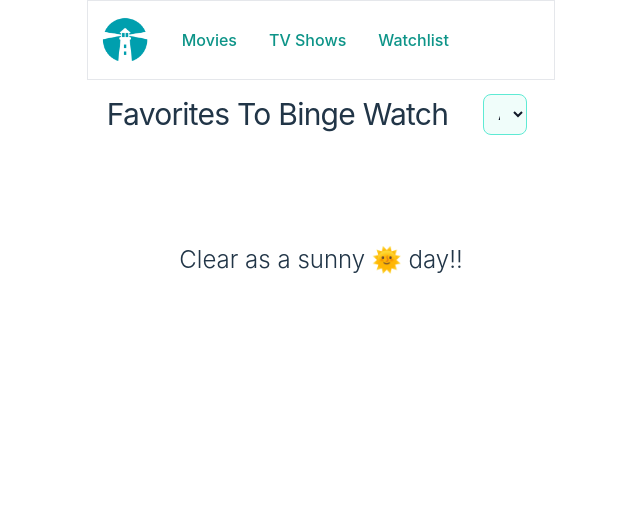
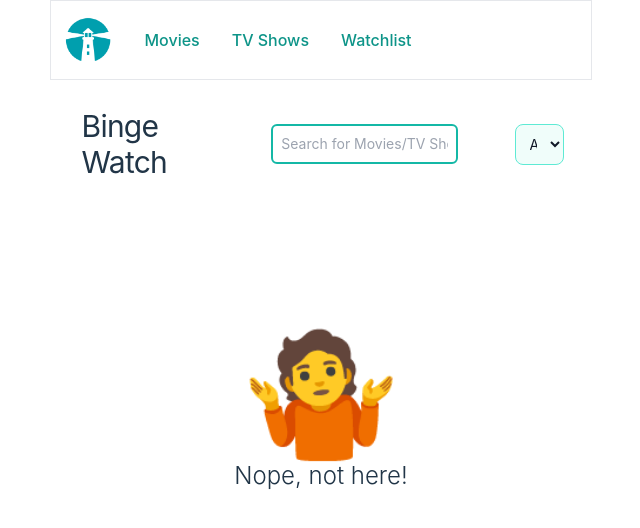
Before and after one commit to varbees/watch-tower, a React (Vite) app: page /watchlist in a window 1280 px wide. Shown: the top 528 px of the page, without its empty margins (319-959 px from the left). Built offline with nearby package versions, Linux system fonts and the light colour scheme.

Commit message:
Custom Hook for watchlist state management, ,Fixed Card images and lazy loading,

```diff
--- a/src/pages/Movies.jsx
+++ b/src/pages/Movies.jsx
@@ -9,7 +9,6 @@ const Movies = () => {
   const [movies, page, watchlist, loading, toggleWatchlistItem] =
     useShowState('movie');
   const watchlistIds = watchlist.value.map(movie => movie.id);
-
   return (
     <div>
       <div className='flex items-center justify-between my-2'>
@@ -25,15 +24,17 @@ const Movies = () => {
                   <CardContainer>
                     <Link
                       to=''
-                      className='max-w-[250px] md:max-w-[250px] lg:max-w-[200px] h-[30vh]'
+                      className='aspect-[9/12] block relative max-w-[250px] md:max-w-[250px] lg:max-w-[220px]'
                     >
                       <img
+                        loading='lazy'
                         src={`https://image.tmdb.org/t/p/original/t/p/w500/${movie.poster_path}`}
                         alt={movie.title}
-                        className='object-cover rounded-t-lg'
+                        className={`object-cover rounded-t-lg`}
                       />
                     </Link>
-                    <div className='absolute top-1 right-1 text-3xl cursor-pointer  opacity-0 transition-opacity group-hover:opacity-100'>
+
+                    <div className='absolute top-1 right-1 text-3xl cursor-pointer opacity-0 transition-opacity group-hover:opacity-100'>
                       {watchlistIds.includes(movie.id) ? (
                         <MdBookmark
                           className='text-red-400'
@@ -48,6 +49,7 @@ const Movies = () => {
                         />
                       )}
                     </div>
+
                     <div className='p-2'>
                       <h4 className='mb-1 tracking-tighter text-sm md:text-md'>
                         <Link to=''>
--- a/src/pages/TvShows.jsx
+++ b/src/pages/TvShows.jsx
@@ -24,9 +24,10 @@ const TvShows = () => {
                   <CardContainer>
                     <Link
                       to=''
-                      className='max-w-[250px] md:max-w-[250px] lg:max-w-[200px] h-[30vh]'
+                      className='aspect-[9/12] block relative max-w-[250px] md:max-w-[250px] lg:max-w-[220px]'
                     >
                       <img
+                        loading='lazy'
                         src={`https://image.tmdb.org/t/p/original/t/p/w500/${show.poster_path}`}
                         alt={show.name}
                         className='object-cover rounded-t-lg'
--- a/src/pages/Watchlist.jsx
+++ b/src/pages/Watchlist.jsx
@@ -1,55 +1,14 @@
+import { useSignal } from '@preact/signals-react';
+import { useMemo } from 'react';
 import { Link } from 'react-router-dom';
 import CardContainer from '../components/Layout/CardContainer';
 import { watchlist } from '../utils/useShowState';
 import { MdDelete } from 'react-icons/md';
-import { useSignal } from '@preact/signals-react';
-import { useMemo } from 'react';
-
-const genres = {
-  12: 'Adventure',
-  14: 'Fantasy',
-  16: 'Animation',
-  18: 'Drama',
-  27: 'Horror',
-  28: 'Action',
-  35: 'Comedy',
-  36: 'History',
-  37: 'Western',
-  53: 'Thriller',
-  80: 'Crime',
-  99: 'Documentary',
-  878: 'Science Fiction',
-  9648: 'Mystery',
-  10402: 'Music',
-  10749: 'Romance',
-  10751: 'Family',
-  10752: 'War',
-  10770: 'TV Movie',
-};
+import useWatchlistState from '../utils/useWatchlistState';
 
 const Watchlist = () => {
-  const allGenreIds = [
-    ...new Set(watchlist.value.map(show => show.genre_ids).flat()),
-  ];
-  const allGenreNames = allGenreIds
-    .map(genreId => genres[genreId])
-    .filter(names => names !== undefined);
-
-  const selectedGenre = useSignal('');
-  console.log(selectedGenre.value);
-  const handleGenreChange = e => {
-    selectedGenre.value = e.target.value;
-    console.log(selectedGenre.value);
-  };
-
-  const filteredShows = useMemo(() => {
-    if (!selectedGenre.value || selectedGenre.value === 'All')
-      return watchlist.value;
-    return watchlist.value.filter(show =>
-      show.genre_ids.some(id => genres[id] === selectedGenre.value)
-    );
-    // eslint-disable-next-line react-hooks/exhaustive-deps
-  }, [watchlist.value, selectedGenre.value]);
+  const [genreNames, selectedGenre, searchShow, searchFilteredShows] =
+    useWatchlistState();
 
   const deleteWatchlistItem = show => {
     const updatedWatchlist = watchlist.value.filter(
@@ -61,37 +20,46 @@ const Watchlist = () => {
 
   return (
     <>
-      <div className='flex items-center justify-between my-2 pr-4 lg:pr-7'>
-        <h1 className='my-2 px-5 text-3xl tracking-tight '>
-          Favorites To Binge Watch
+      <div className='flex items-center justify-between flex-col md:flex-row my-2 p-4 lg:pr-7 text-center'>
+        <h1 className='my-1 px-4 text-3xl tracking-tight w-full md:w-[30%] md:text-left'>
+          Binge Watch
         </h1>
-
+        <div className='w-[50%]'>
+          <input
+            type='text'
+            className='text-xs sm:text-sm border-2 w-full md:w-[75%] border-teal-500 text-center p-2 my-2 rounded-md'
+            placeholder='Search for Movies/TV Shows'
+            value={searchShow.value}
+            onChange={e => (searchShow.value = e.target.value)}
+          />
+        </div>
         <select
           id='genres'
           className='w-[30%] md:w-[12%] lg:w-[10%] bg-teal-50 border border-teal-300 text-gray-900 text-sm rounded-lg focus:ring-teal-500 focus:border-teal-500 block  p-2.5'
           value={selectedGenre.value}
-          onChange={handleGenreChange}
+          onChange={e => (selectedGenre.value = e.target.value)}
           title='Genre'
         >
           <option value='All'>All</option>
-          {allGenreNames.map(genreName => (
+          {genreNames.map(genreName => (
             <option key={genreName} value={genreName}>
               {genreName}
             </option>
           ))}
         </select>
       </div>
-      {filteredShows.length > 0 ? (
+      {searchFilteredShows.length > 0 ? (
         <div className=' ml-3 grid grid-cols-2 sm:grid-cols-4 lg:grid-cols-5 xl:grid-cols-7 gap-1 m-auto'>
-          {filteredShows.map(show => {
+          {searchFilteredShows.map(show => {
             return (
               <div key={show.id} className='relative'>
                 <CardContainer>
                   <Link
                     to=''
-                    className='max-w-[250px] md:max-w-[250px] lg:max-w-[200px] h-[30vh]'
+                    className='aspect-[9/12] block relative max-w-[250px] md:max-w-[250px] lg:max-w-[220px]'
                   >
                     <img
+                      loading='lazy'
                       src={`https://image.tmdb.org/t/p/original/t/p/w500/${show.poster_path}`}
                       alt={show.media_type === 'movie' ? show.title : show.name}
                       className='object-cover rounded-t-lg '
@@ -153,8 +121,9 @@ const Watchlist = () => {
           })}
         </div>
       ) : (
-        <div className='flex items-center justify-center h-1/2'>
-          <p className='pt-24 text-2xl font-light'>Clear as a sunny 🌞 day!!</p>
+        <div className='flex flex-col items-center justify-center h-[50vh]'>
+          <p className='text-center text-9xl'>🤷</p>
+          <p className='pt-2 text-2xl font-light'>Nope, not here!</p>
         </div>
       )}
     </>
--- /dev/null
+++ b/src/utils/useWatchlistState.jsx
@@ -0,0 +1,57 @@
+import { useSignal } from '@preact/signals-react';
+import { watchlist } from './useShowState';
+import { useMemo } from 'react';
+
+const genres = {
+  12: 'Adventure',
+  14: 'Fantasy',
+  16: 'Animation',
+  18: 'Drama',
+  27: 'Horror',
+  28: 'Action',
+  35: 'Comedy',
+  36: 'History',
+  37: 'Western',
+  53: 'Thriller',
+  80: 'Crime',
+  99: 'Documentary',
+  878: 'Science Fiction',
+  9648: 'Mystery',
+  10402: 'Music',
+  10749: 'Romance',
+  10751: 'Family',
+  10752: 'War',
+  10770: 'TV Movie',
+};
+
+const useWatchlistState = () => {
+  const selectedGenre = useSignal('');
+  const searchShow = useSignal('');
+
+  const filteredShows = useMemo(() => {
+    if (!selectedGenre.value || selectedGenre.value === 'All')
+      return watchlist.value;
+    return watchlist.value.filter(show =>
+      show.genre_ids.some(id => genres[id] === selectedGenre.value)
+    );
+    // eslint-disable-next-line react-hooks/exhaustive-deps
+  }, [watchlist.value, selectedGenre.value, searchShow.value]);
+
+  const searchFilteredShows = filteredShows.filter(
+    show =>
+      show.original_title?.toLowerCase().includes(searchShow.value) ||
+      show.original_name?.toLowerCase().includes(searchShow.value)
+  );
+
+  const allGenreIds = [
+    ...new Set(watchlist.value.map(show => show.genre_ids).flat()),
+  ];
+
+  const genreNames = allGenreIds
+    .map(id => genres[id])
+    .filter(names => names !== undefined);
+
+  return [genreNames, selectedGenre, searchShow, searchFilteredShows];
+};
+
+export default useWatchlistState;
```
